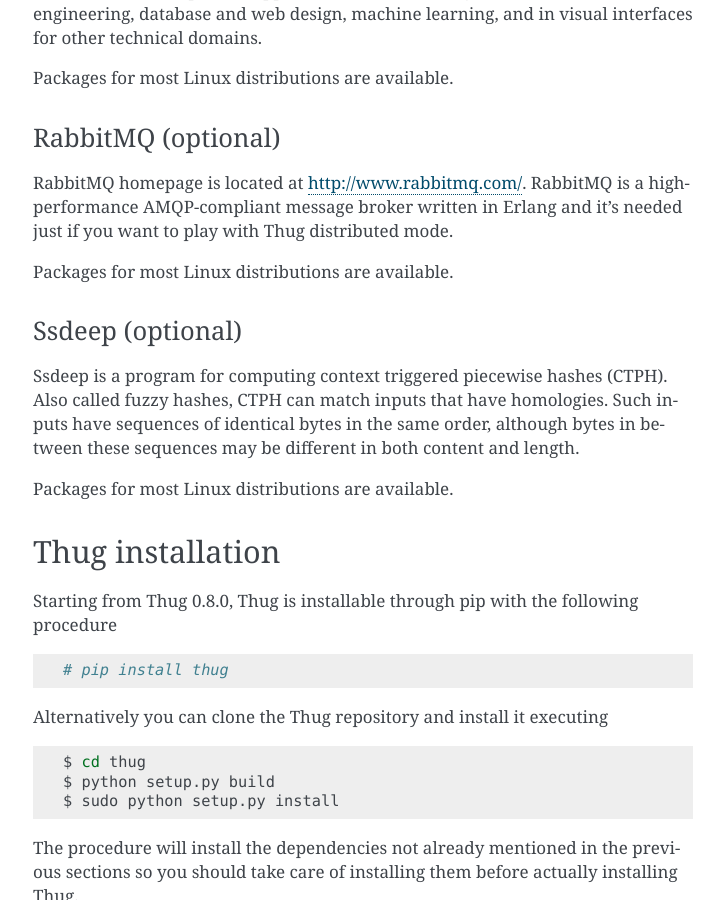
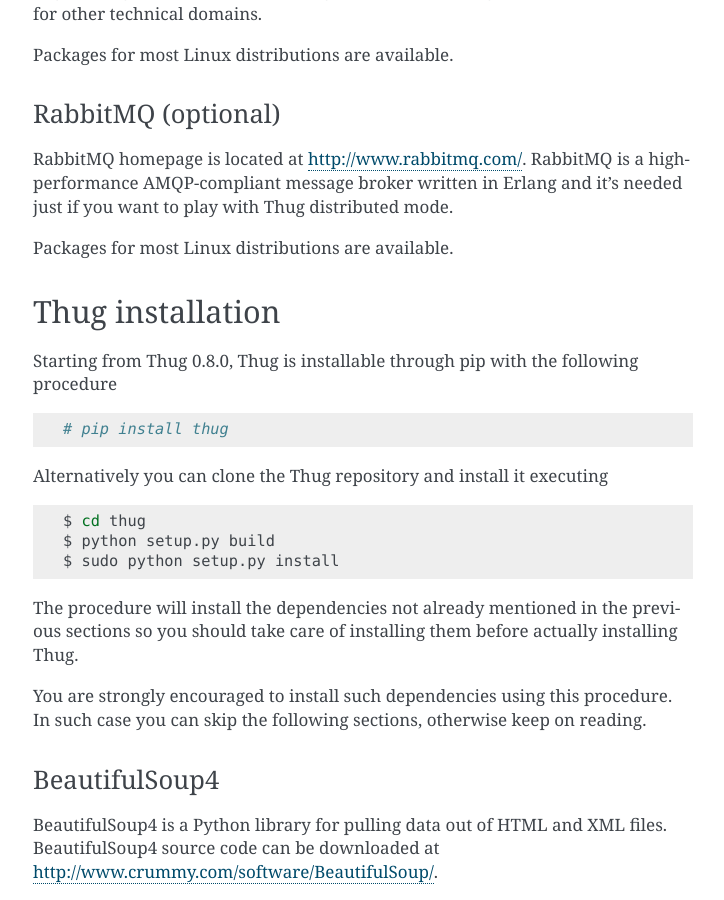
Before and after one commit to buffer/thug, a Sphinx documentation site: the page built from doc/source/build.rst, in a window 1280 px wide and 900 px high, scrolled down 2100 px. Shown: the whole window, without its empty margins (387-1111 px from the left). Built offline with Sphinx 7.4.7, drawn with Linux system fonts in a browser that asks for light colours; pages that are not in the unit, such as notebooks, are missing from menus; some of the changed text lies outside the part shown.

Commit message:
Updated documentation

```diff
--- a/doc/source/build.rst
+++ b/doc/source/build.rst
@@ -13,7 +13,6 @@
 * MongoDB (optional)
 * Graphviz
 * RabbitMQ (optional)
-* Ssdeep (optional)
 * BeautifulSoup4
 * Html5lib
 * Jsbeautifier
@@ -112,16 +111,6 @@
 
 Packages for most Linux distributions are available.
 
-
-Ssdeep (optional)
-^^^^^^^^^^^^^^^^^
-
-Ssdeep is a program for computing context triggered piecewise hashes (CTPH). Also called
-fuzzy hashes, CTPH can match inputs that have homologies. Such inputs have sequences of
-identical bytes in the same order, although bytes in between these sequences may be
-different in both content and length.
-
-Packages for most Linux distributions are available.
 
 
 Thug installation
```
Also changed, not shown: other parts of doc/source/build.rst (+1 -1 lines).
